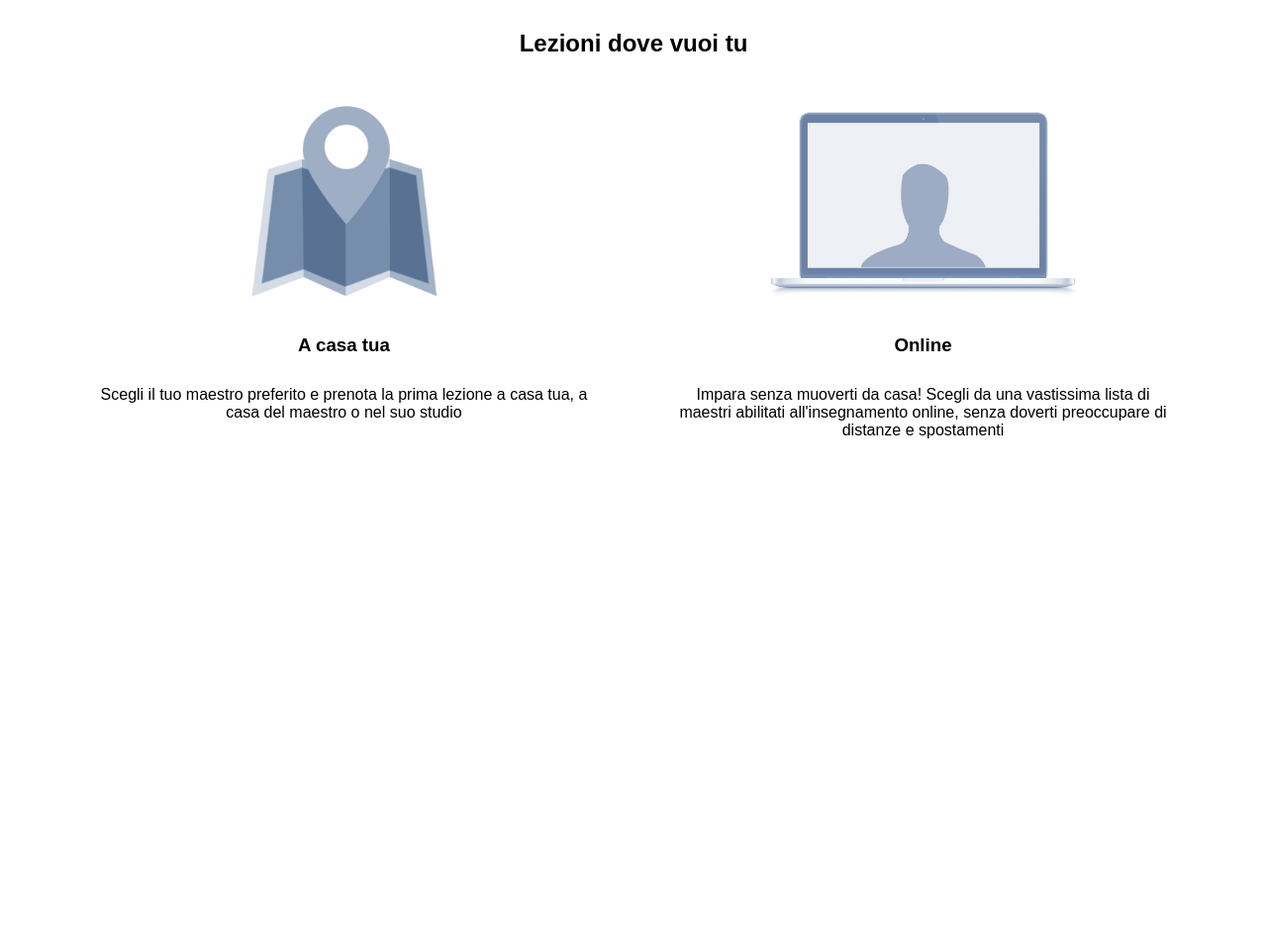
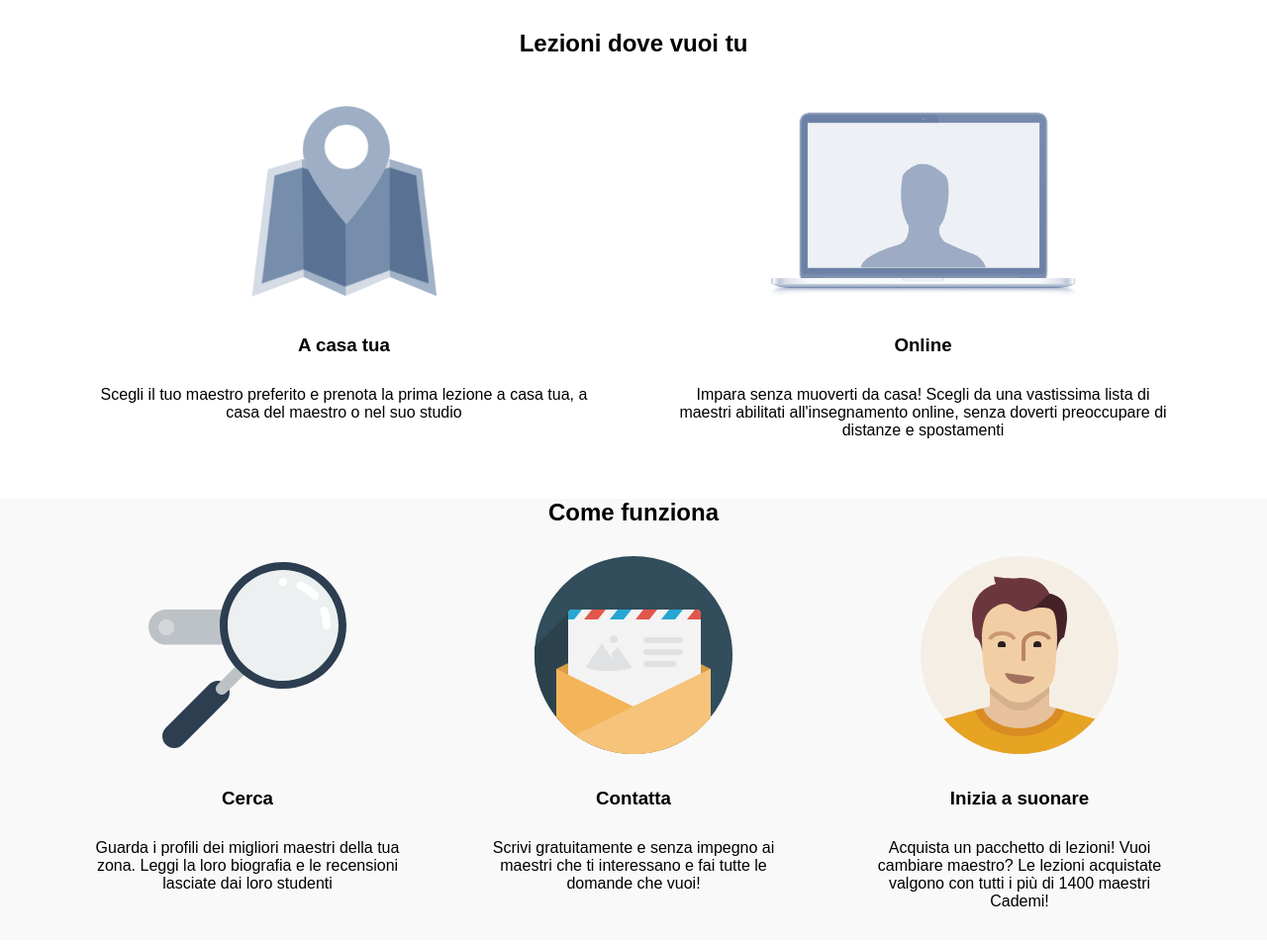
Before and after one commit to PietroMarrazzo/html-css-resp-wannabe-12bool, a plain HTML site: page index.html in a window 1280 px wide. Shown: the whole page at 99% size. Before the commit the page ends 800 px from the top, so only its background shows below. Drawn offline with Linux system fonts and the light colour scheme.

Commit message:
main wip

```diff
--- a/css/framework-12col.css
+++ b/css/framework-12col.css
@@ -23,7 +23,7 @@
 
 /* GRIGLIA 12 COLONNE */
 /* 0-767px - XS */
-@media screen and (min-width: 767px) {
+@media screen and (min-width: 1px) {
 
 .col-xs-1 {
   width: calc((100% / 12) * 1);
@@ -76,7 +76,7 @@
 }
 
 /* 768-992px - MD */
-@media screen and (min-width: 992px) {
+@media screen and (min-width: 768px) {
 .col-md-1 {
   width: calc((100% / 12) * 1);
 }
--- a/css/styles.css
+++ b/css/styles.css
@@ -14,6 +14,11 @@
 
 .no-float {
   float: none;
+}
+
+.bg-gray {
+  width: 100%;
+  background-color: #f9f9f9;
 }
 
 /* TYPING */
--- a/index.html
+++ b/index.html
@@ -37,6 +37,33 @@
           </div>
         </div>
       </div>
+      <div class="bg-gray">
+        <div class="container">
+          <h2>Come funziona
+          </h2>
+          <div class="col-xs-12 col-md-4">
+            <img src="./img/search.svg" alt="">
+            <h3>Cerca
+            </h3>
+            <p>Guarda i profili dei migliori maestri della tua zona. Leggi la loro biografia e le recensioni lasciate dai loro studenti
+            </p>
+          </div>
+          <div class="col-xs-12 col-md-4">
+            <img src="./img/letter.svg" alt="">
+            <h3>Contatta
+            </h3>
+            <p>Scrivi gratuitamente e senza impegno ai maestri che ti interessano e fai tutte le domande che vuoi!
+            </p>
+          </div>
+          <div class="col-xs-12 col-md-4">
+            <img src="./img/male.svg" alt="">
+            <h3>Inizia a suonare
+            </h3>
+            <p>Acquista un pacchetto di lezioni! Vuoi cambiare maestro? Le lezioni acquistate valgono con tutti i più di 1400 maestri Cademi!
+            </p>
+          </div>
+        </div>
+      </div>
     </header>
 
 
```
